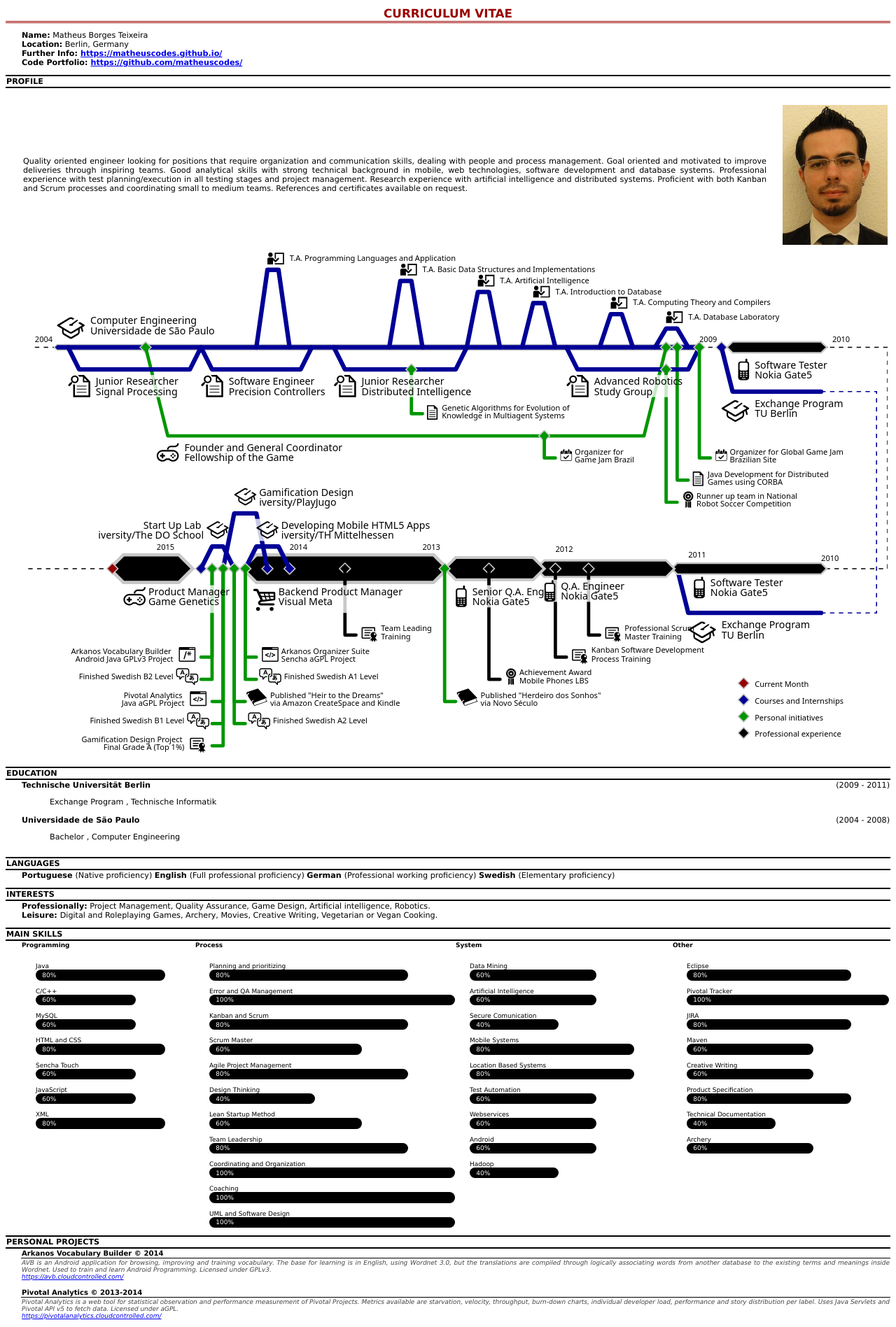
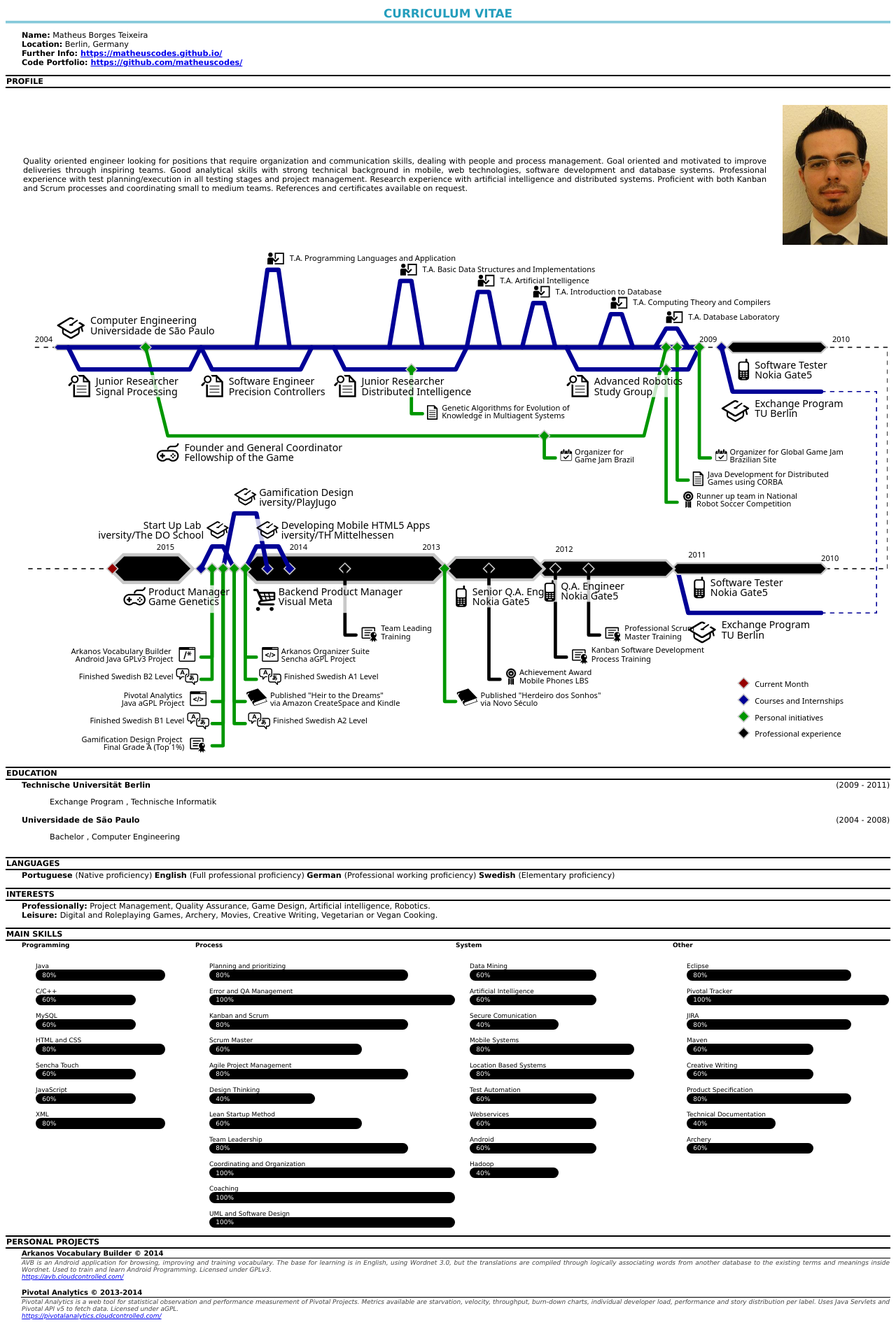
Before and after one commit to matheuscodes/matheuscodes.github.io, a Jekyll site: the page built from print.html, in a window 1280 px wide. Shown: the top 1897 px of the page at 70% size. Built offline with Jekyll 4.4.1, drawn with Linux system fonts in a browser that asks for light colours.

Commit message:
Changing header color.

```diff
--- a/print.html
+++ b/print.html
@@ -70,11 +70,11 @@ ul{
 .main{
 	border-bottom:2;
 	border-bottom-style:double;
-	border-bottom-color:#990000;
+	border-bottom-color:#249EBD;
 	text-align:center;
 	font-size:150%;
 	font-weight:bold;
-	color: #990000;
+	color: #249EBD;
 }
 
 .experience {
```
